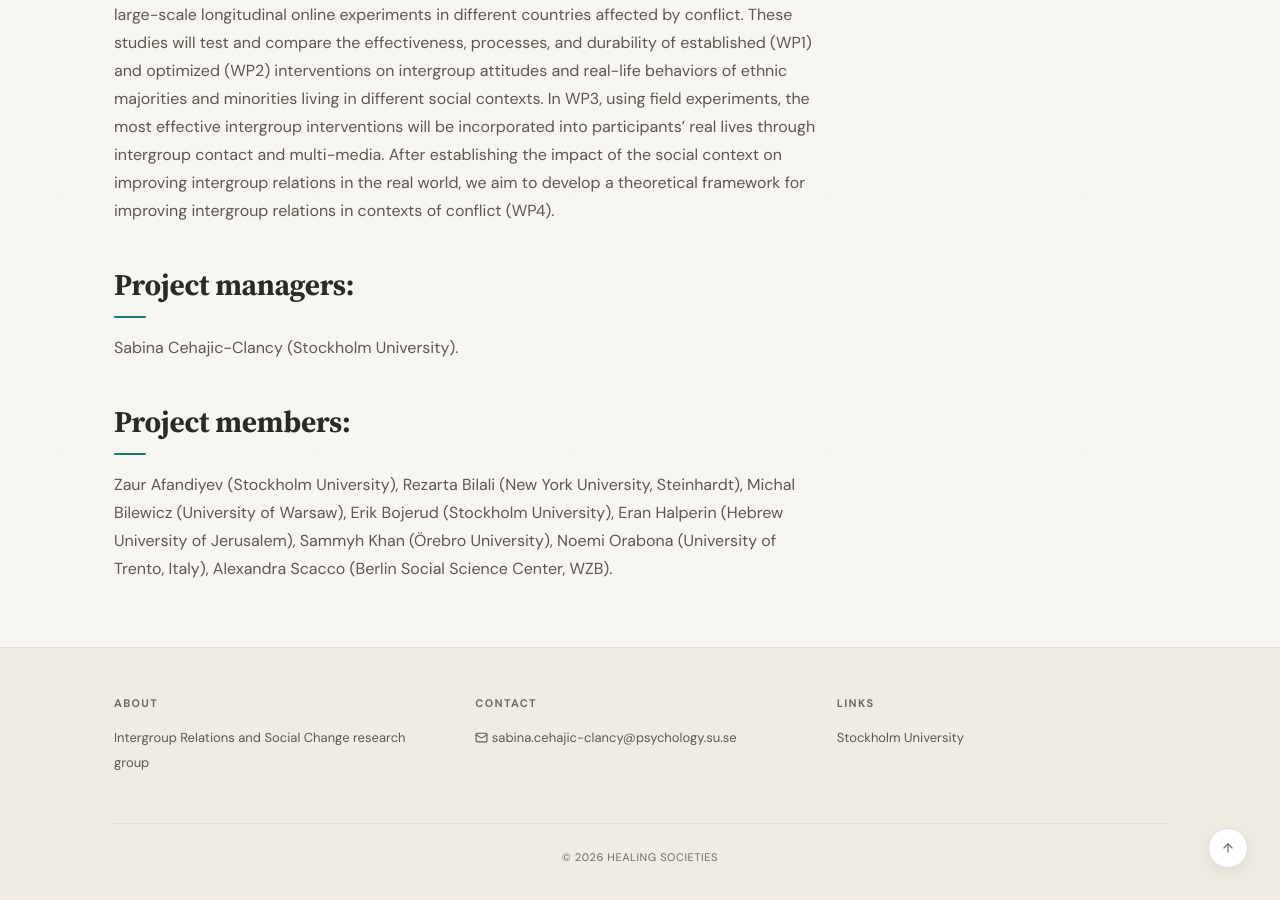
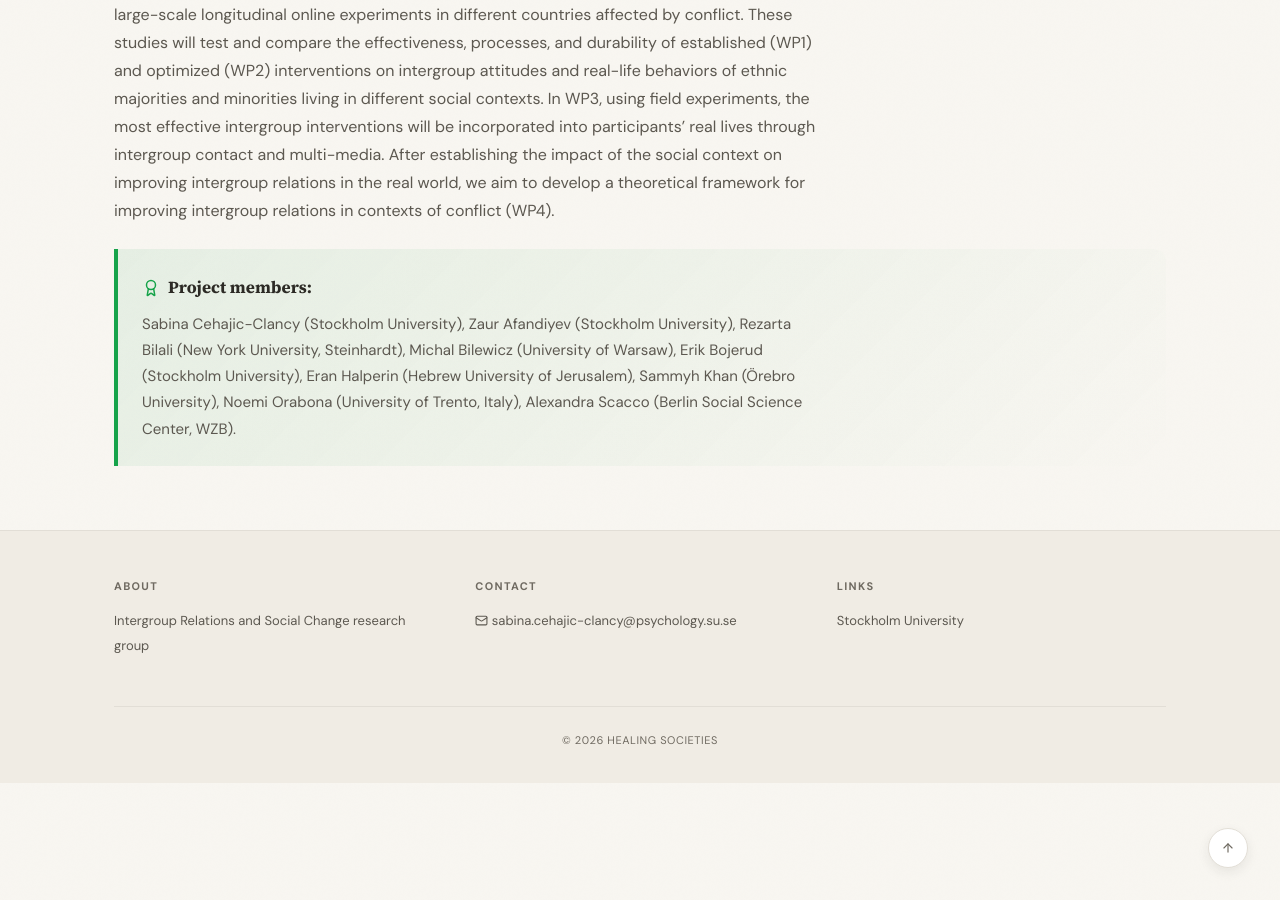
Before and after one commit to yuricipriano02/healingsocieties, a Jekyll site: the page built from _pages/heal.md, in a window 1280 px wide and 900 px high, scrolled down 868 px. Built offline with Jekyll 4.4.1, drawn with Linux system fonts in a browser that asks for light colours.

Commit message:
Refactor project members section in heal.md
Updated project members section to use a callout box format.

```diff
--- a/_pages/heal.md
+++ b/_pages/heal.md
@@ -22,8 +22,8 @@ The overarching aim of this project is to systematically examine the influence o
 
 The project consists of four sequential work packages (WP). In WP1 and WP2, we will conduct large-scale longitudinal online experiments in different countries affected by conflict. These studies will test and compare the effectiveness, processes, and durability of established (WP1) and optimized (WP2) interventions on intergroup attitudes and real-life behaviors of ethnic majorities and minorities living in different social contexts. In WP3, using field experiments, the most effective intergroup interventions will be incorporated into participants’ real lives through intergroup contact and multi-media. After establishing the impact of the social context on improving intergroup relations in the real world, we aim to develop a theoretical framework for improving intergroup relations in contexts of conflict (WP4).
 
-## Project managers:
-Sabina Cehajic-Clancy (Stockholm University).
-
-## Project members:
-Zaur Afandiyev (Stockholm University), Rezarta Bilali (New York University, Steinhardt), Michal Bilewicz (University of Warsaw), Erik Bojerud (Stockholm University), Eran Halperin (Hebrew University of Jerusalem), Sammyh Khan (Örebro University), Noemi Orabona (University of Trento, Italy), Alexandra Scacco (Berlin Social Science Center, WZB).
+<!-- Callout box: callout-success, callout-warning, or callout-info -->
+<div class="callout callout-success" markdown="0">
+<div class="callout-title">{% include icon.html name="award" class="callout-icon" %} Project members:</div>
+<p>Sabina Cehajic-Clancy (Stockholm University), Zaur Afandiyev (Stockholm University), Rezarta Bilali (New York University, Steinhardt), Michal Bilewicz (University of Warsaw), Erik Bojerud (Stockholm University), Eran Halperin (Hebrew University of Jerusalem), Sammyh Khan (Örebro University), Noemi Orabona (University of Trento, Italy), Alexandra Scacco (Berlin Social Science Center, WZB).</p>
+</div>
```
